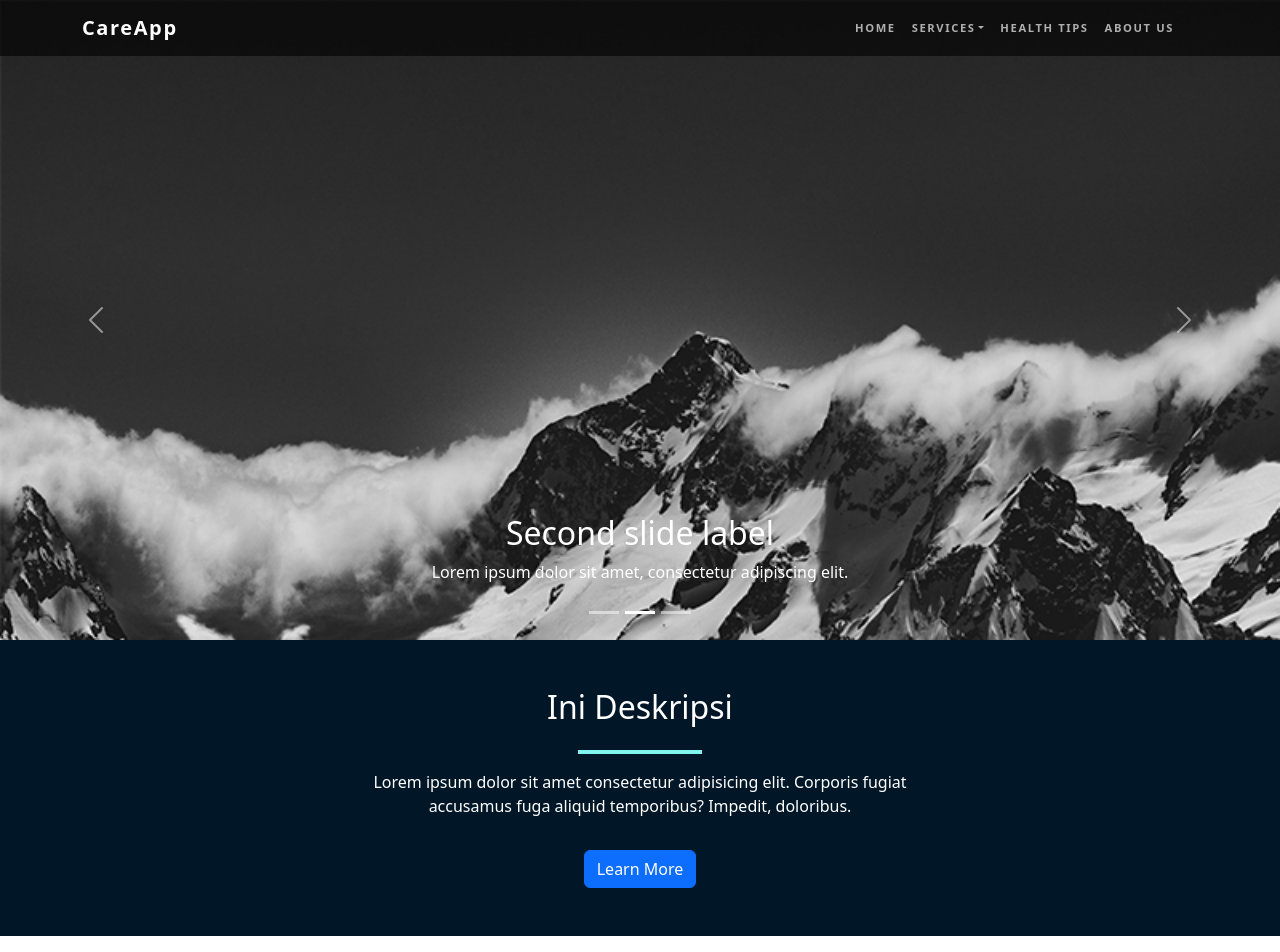
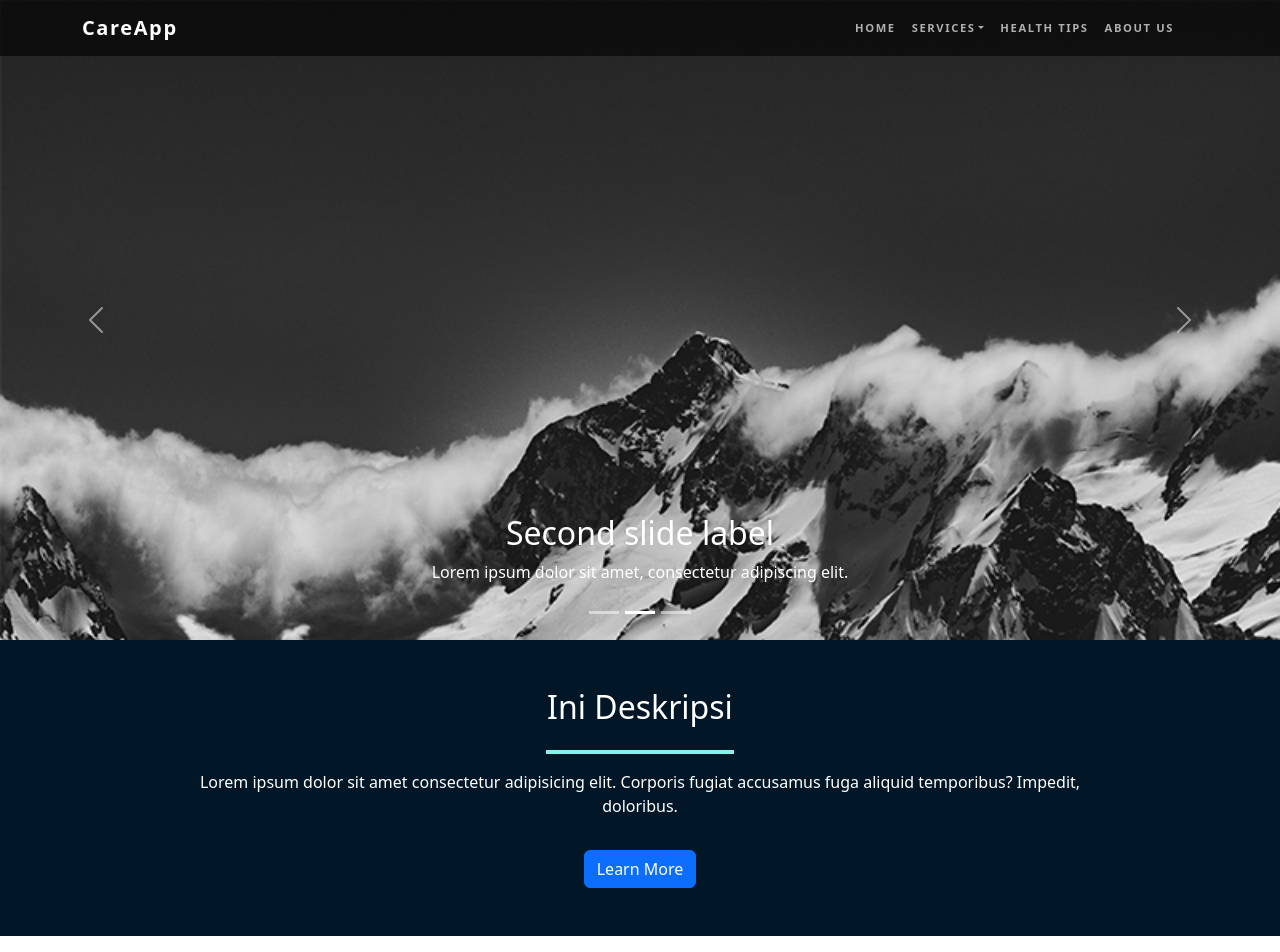
Before and after one commit to setiadirifqi02/Siladu_app, a React (Create React App) app: page / in a window 1280 px wide. Shown: the top 952 px of the page. Built offline with nearby package versions, Linux system fonts and the light colour scheme.

Commit message:
increase width dimension of container from w-50 to w-75

```diff
--- a/src/components/homecomp/DescriptionSection.jsx
+++ b/src/components/homecomp/DescriptionSection.jsx
@@ -5,7 +5,7 @@ import { Button, Container } from 'react-bootstrap';
 function DescriptionSection() {
   return (
     <div className="home-page__description text-center text-white py-5">
-      <Container md="true" className="w-50">
+      <Container md="true" className="w-75">
         <h2>Ini Deskripsi</h2>
         <div className="mx-auto subheading-line mt-4" />
         <p className="py-3">Lorem ipsum dolor sit amet consectetur adipisicing elit. Corporis fugiat accusamus fuga aliquid temporibus? Impedit, doloribus.</p>
```
